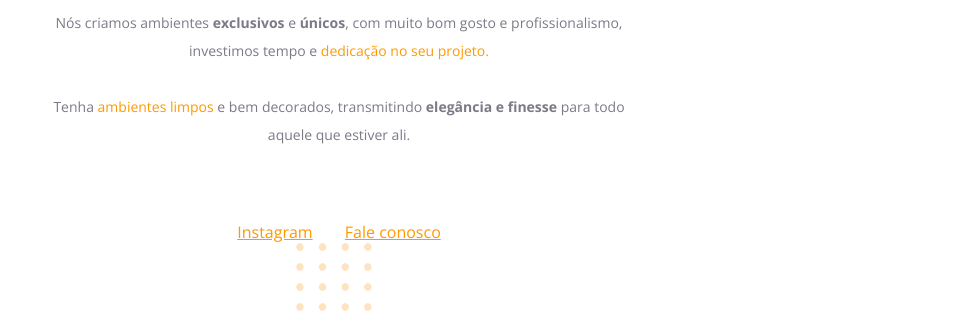
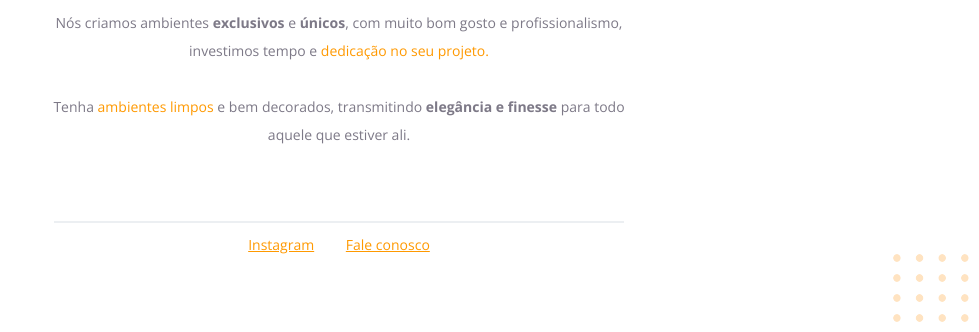
Before and after one commit to Ericodesenvolvedor/moveis-customizados, a plain HTML site: page index.html in a window 1280 px wide. Shown: the part 468-800 px from the top of the page, without its empty margins (301-1280 px from the left). Drawn offline with nearby package versions, Linux system fonts and the light colour scheme.

Commit message:
feat: Finalizando projeto moveis customizados.

```diff
--- a/style.css
+++ b/style.css
@@ -29,13 +29,30 @@ span, a {
     color: #FF9900;
 }
 
-p {
+p, #footer {
     color: #7D7987;
     font-size: 14px;
     line-height: 28px;
     /* margin-bottom: 2px; */
 }
 
+#footer {
+    margin-bottom: 33px;
+}
+
 #footer a + a {
     margin-left: 28px;
 }
+
+#footer #line {
+    width: 568px;
+    height: 0;
+    margin: 0 auto 8px;
+    border: 1px solid #ECEFF2;
+}
+
+#balls {
+    position: fixed;
+    right: 0px;
+    bottom: 0px;
+}
```
